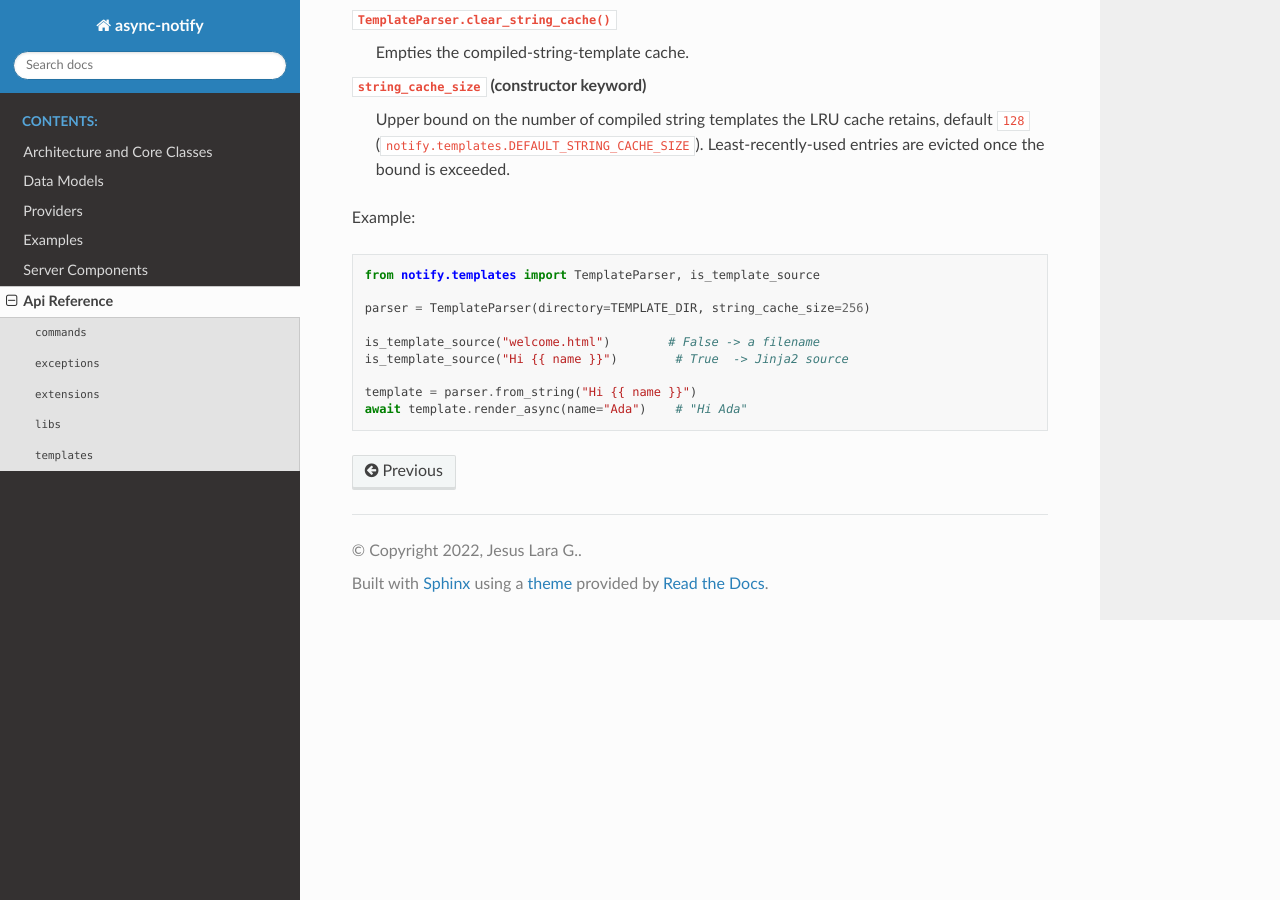
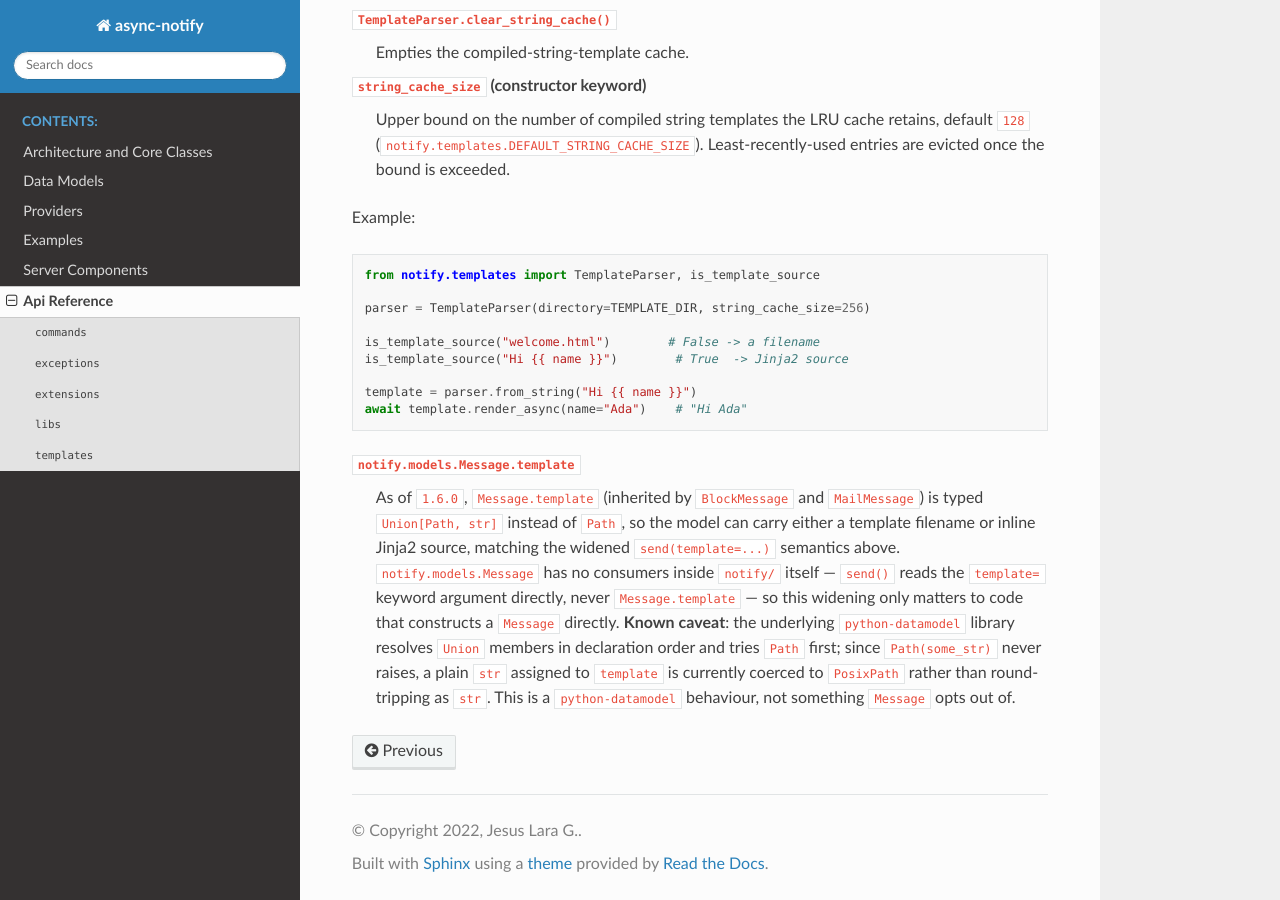
Before and after one commit to phenobarbital/async-notify, a Sphinx documentation site: the page built from docs/api.rst, in a window 1280 px wide and 900 px high, scrolled down 889 px. Built offline with Sphinx 7.4.7 and the Read the Docs theme 3.1.0, drawn with Linux system fonts in a browser that asks for light colours; pages that are not in the unit, such as notebooks, are missing from menus.

Commit message:
docs(jinja-string-notify): document widened Message.template field (code review finding)

```diff
--- a/docs/api.rst
+++ b/docs/api.rst
@@ -67,3 +67,18 @@ Example::
 
     template = parser.from_string("Hi {{ name }}")
     await template.render_async(name="Ada")    # "Hi Ada"
+
+``notify.models.Message.template``
+    As of ``1.6.0``, ``Message.template`` (inherited by ``BlockMessage`` and
+    ``MailMessage``) is typed ``Union[Path, str]`` instead of ``Path``, so the
+    model can carry either a template filename or inline Jinja2 source,
+    matching the widened ``send(template=...)`` semantics above.
+    ``notify.models.Message`` has no consumers inside ``notify/`` itself —
+    ``send()`` reads the ``template=`` keyword argument directly, never
+    ``Message.template`` — so this widening only matters to code that
+    constructs a ``Message`` directly. **Known caveat**: the underlying
+    ``python-datamodel`` library resolves ``Union`` members in declaration
+    order and tries ``Path`` first; since ``Path(some_str)`` never raises, a
+    plain ``str`` assigned to ``template`` is currently coerced to
+    ``PosixPath`` rather than round-tripping as ``str``. This is a
+    ``python-datamodel`` behaviour, not something ``Message`` opts out of.
```
